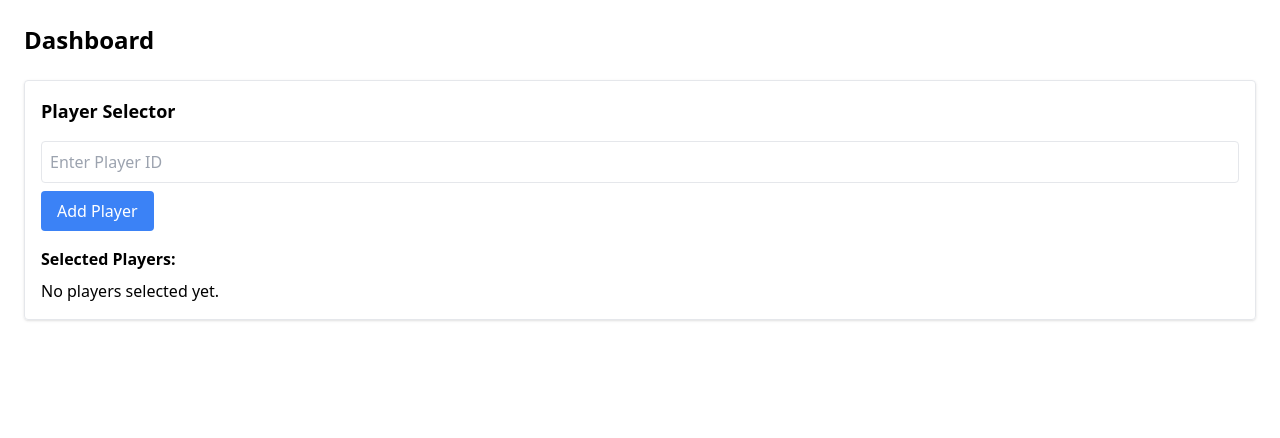
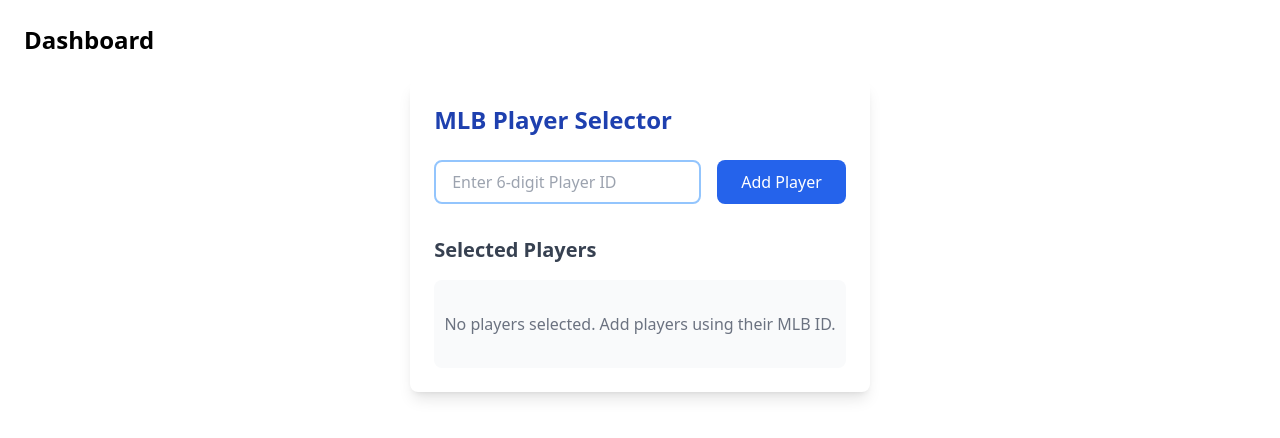
Before and after one commit to Rachel-XMR/MLB-StatHub, a React (Create React App) app: page /dashboard in a window 1280 px wide. Shown: the top 438 px of the page. Built offline with nearby package versions, Linux system fonts and the light colour scheme.

Commit message:
update playerSelector component (CSS)

```diff
--- a/src/playerSelector.js
+++ b/src/playerSelector.js
@@ -1,6 +1,5 @@
-import React, { useState } from "react";
+import React, { useState } from 'react';
 
-// Function to fetch player data from the API
 const searchPlayerInDBbyID = async (id) => {
   try {
     const response = await fetch(`http://127.0.0.1:5000/player/${id}`);
@@ -18,13 +17,12 @@
   }
 };
 
+
 const PlayerSelector = () => {
-  // Define `selectedPlayers` state
   const [selectedPlayers, setSelectedPlayers] = useState([]);
   const [playerId, setPlayerId] = useState("");
 
   const handleAddPlayer = async () => {
-    // Validate input
     if (!/^\d{6}$/.test(playerId)) {
       alert("Player ID must be a 6-digit number.");
       return;
@@ -32,22 +30,19 @@
 
     const id = parseInt(playerId, 10);
 
-    // Check for duplicates
     if (selectedPlayers.some((player) => player.id === id)) {
       alert("Player is already selected.");
       return;
     }
 
-    // Fetch player data
     const playerData = await searchPlayerInDBbyID(id);
     if (!playerData) {
       alert("Player not found in the database.");
       return;
     }
 
-    // Add player to the list
     setSelectedPlayers((prev) => [...prev, playerData]);
-    setPlayerId(""); // Clear input field
+    setPlayerId("");
   };
 
   const handleRemovePlayer = (idToRemove) => {
@@ -55,54 +50,79 @@
   };
 
   return (
-    <div className="p-4 border rounded shadow">
-      <h2 className="text-lg font-bold mb-4">Player Selector</h2>
+    <div className="bg-white rounded-lg shadow-lg p-6 max-w-2xl mx-auto">
+      <h2 className="text-2xl font-bold text-blue-800 mb-6">MLB Player Selector</h2>
 
-      {/* Input Field */}
-      <div className="mb-4">
+      <div className="flex gap-4 mb-8">
         <input
           type="text"
-          placeholder="Enter Player ID"
           value={playerId}
           onChange={(e) => setPlayerId(e.target.value)}
-          className="border p-2 rounded w-full"
+          placeholder="Enter 6-digit Player ID"
+          className="flex-1 px-4 py-2 border-2 border-blue-300 rounded-lg focus:border-blue-500 focus:outline-none"
         />
         <button
           onClick={handleAddPlayer}
-          className="mt-2 px-4 py-2 bg-blue-500 text-white rounded hover:bg-blue-600"
+          className="bg-blue-600 text-white px-6 py-2 rounded-lg hover:bg-blue-700 transition duration-200"
         >
           Add Player
         </button>
       </div>
 
-      {/* Selected Players */}
       <div>
-        <h3 className="text-md font-semibold mb-2">Selected Players:</h3>
+        <h3 className="text-xl font-semibold text-gray-700 mb-4">Selected Players</h3>
         {selectedPlayers.length > 0 ? (
-          <ul>
+          <div className="space-y-4">
             {selectedPlayers.map((player) => (
-              <li key={player.id} className="mb-4 border-b pb-2">
-                <strong>{player.fullName}</strong> (ID: {player.id}) - Position: {player.primaryPosition}
-                <br />
-                Age: {player.currentAge}, Height: {player.height}, Weight: {player.weight}
-                <br />
-                Birthplace: {player.birthCity}, {player.birthCountry}
-                <br />
-                Nickname: {player.nickName || "N/A"}, Debut: {player.debutDate}
-                <br />
-                Batting: {player.batSide}, Pitching: {player.pitchHand}
-                <br />
-                <button
-                  onClick={() => handleRemovePlayer(player.id)}
-                  className="mt-2 px-4 py-1 bg-red-500 text-white rounded hover:bg-red-600"
-                >
-                  Remove
-                </button>
-              </li>
+              <div
+                key={player.id}
+                className="bg-gray-50 rounded-lg p-4 border-l-4 border-blue-500 hover:shadow-md transition duration-200"
+              >
+                <div className="flex justify-between items-start">
+                  <div className="space-y-2">
+                    <div className="flex items-center gap-2">
+                      <h4 className="text-lg font-bold text-blue-900">{player.fullName}</h4>
+                      <span className="text-sm text-gray-500">#{player.id}</span>
+                    </div>
+                    <div className="grid grid-cols-2 gap-x-8 gap-y-2 text-sm">
+                      <p><span className="font-semibold">Position:</span> {player.primaryPosition}</p>
+                      <p><span className="font-semibold">Number:</span> #{player.primaryNumber}</p>
+                      <p><span className="font-semibold">Debut Date:</span> {player.mlbDebutDate}</p>
+                      <p><span className="font-semibold">Age:</span> {player.currentAge}</p>
+                      <p><span className="font-semibold">Height:</span> {player.height}</p>
+                      <p><span className="font-semibold">Weight:</span> {player.weight} lbs</p>
+                      <p><span className="font-semibold">Batting:</span> {player.batSide}</p>
+                      <p><span className="font-semibold">Pitching:</span> {player.pitchHand}</p>
+                      <p className="col-span-2">
+                        <span className="font-semibold">From:</span> {player.birthCity}, {player.birthCountry}
+                      </p>
+                      {player.nickName && (
+                          <p className="col-span-2">
+                            <span className="font-semibold">Nickname:</span> {player.nickName}
+                          </p>
+                      )}
+                      {player.strikeZoneTop && player.strikeZoneBottom && (
+                          <p className="col-span-2">
+                            <span
+                                className="font-semibold">Strike Zone:</span> {player.strikeZoneBottom.toFixed(2)} - {player.strikeZoneTop.toFixed(2)}
+                          </p>
+                      )}
+                    </div>
+                  </div>
+                  <button
+                      onClick={() => handleRemovePlayer(player.id)}
+                      className="bg-red-500 text-white px-4 py-1 rounded hover:bg-red-600 transition duration-200 text-sm"
+                  >
+                    Remove
+                  </button>
+                </div>
+              </div>
             ))}
-          </ul>
+          </div>
         ) : (
-          <p>No players selected yet.</p>
+            <p className="text-gray-500 text-center py-8 bg-gray-50 rounded-lg">
+              No players selected. Add players using their MLB ID.
+            </p>
         )}
       </div>
     </div>
```
